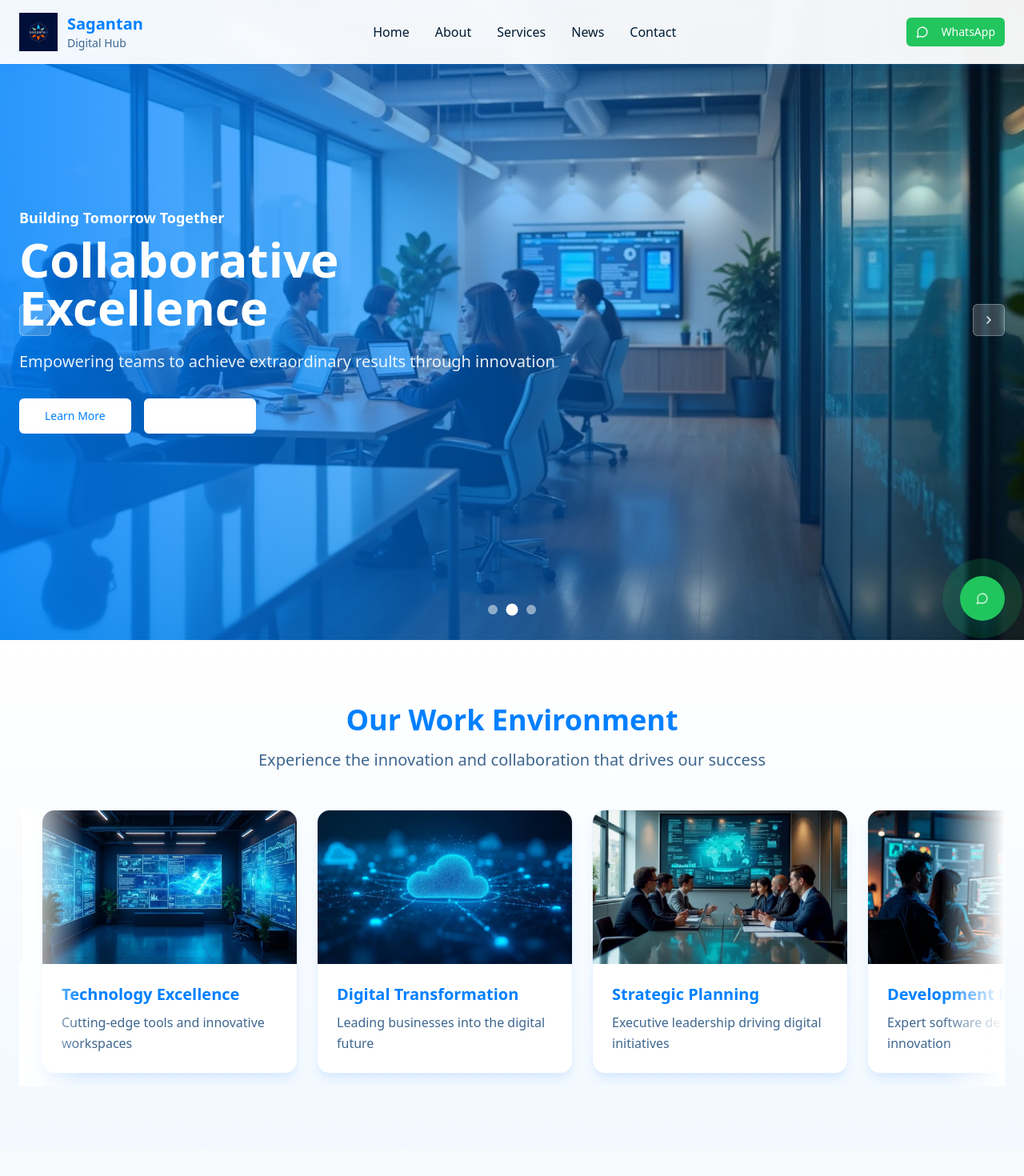
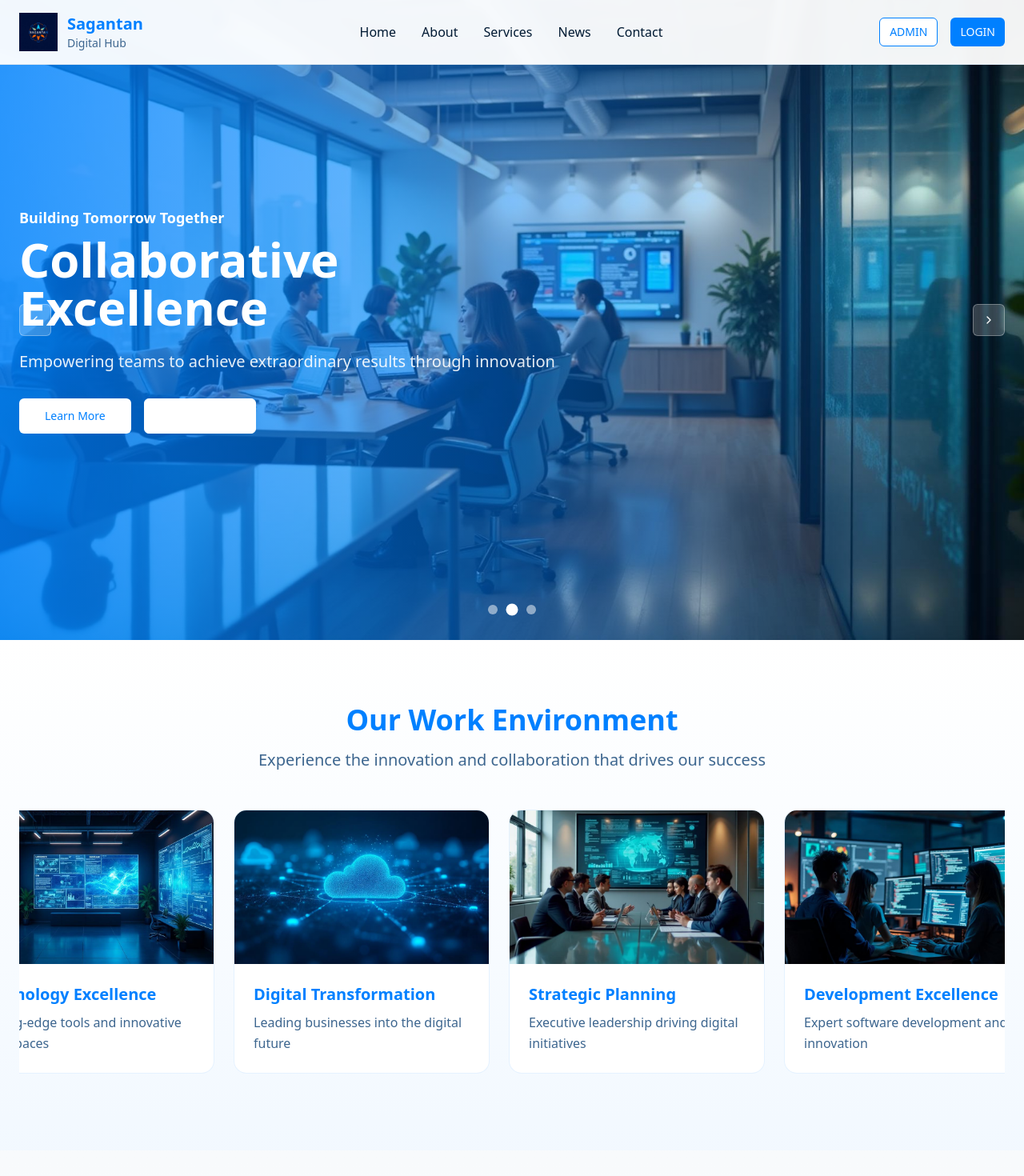
Before and after one commit to chandrbhan12/sagantan-digital-hub, a React (Vite) app: page / in a window 1280 px wide. Shown: the top 1470 px of the page at 80% size. Built offline with nearby package versions, Linux system fonts and the light colour scheme.

Commit message:
Remove shadows and WhatsApp, add buttons
Removes shadows from the header and floating WhatsApp button. Adds "Admin" and "Login" buttons to the header. Addresses slider issues.

```diff
--- a/src/components/Header.tsx
+++ b/src/components/Header.tsx
@@ -1,5 +1,5 @@
 import { useState } from 'react';
-import { Menu, X, MessageCircle } from 'lucide-react';
+import { Menu, X } from 'lucide-react';
 import { Button } from '@/components/ui/button';
 import sagantanLogo from '@/assets/sagantan-logo.png';
 
@@ -15,7 +15,7 @@ export const Header = () => {
   ];
 
   return (
-    <header className="fixed top-0 w-full bg-white/95 backdrop-blur-sm shadow-custom-md z-50 transition-all">
+    <header className="fixed top-0 w-full bg-white/95 backdrop-blur-sm border-b border-border z-50 transition-all">
       <div className="container mx-auto px-6">
         <div className="flex items-center justify-between h-20">
           {/* Logo */}
@@ -40,15 +40,20 @@ export const Header = () => {
             ))}
           </nav>
 
-          {/* WhatsApp & Menu */}
+          {/* Admin & Login & Menu */}
           <div className="flex items-center gap-4">
             <Button
               size="sm"
-              className="bg-green-500 hover:bg-green-600 text-white"
-              onClick={() => window.open('https://wa.me/+1234567890', '_blank')}
+              variant="outline"
+              className="border-primary text-primary hover:bg-primary hover:text-white"
             >
-              <MessageCircle className="h-4 w-4 mr-2" />
-              WhatsApp
+              ADMIN
+            </Button>
+            <Button
+              size="sm"
+              className="bg-primary text-white hover:bg-primary/90"
+            >
+              LOGIN
             </Button>
 
             <Button
--- a/src/components/ImageSlider.tsx
+++ b/src/components/ImageSlider.tsx
@@ -76,31 +76,26 @@ export const ImageSlider: React.FC = () => {
     setTimeout(() => setIsAutoScrolling(true), 3000);
   }, [scrollToPosition]);
 
-  // Infinite auto-scroll functionality
+  // Fixed infinite auto-scroll functionality
   useEffect(() => {
     if (!isAutoScrolling) return;
 
+    const container = scrollContainerRef.current;
+    if (!container) return;
+
     const startAutoScroll = () => {
-      const container = scrollContainerRef.current;
-      if (!container) return;
-
       intervalRef.current = setInterval(() => {
         const maxScrollLeft = container.scrollWidth - container.clientWidth;
         const currentScroll = container.scrollLeft;
 
-        // If we're at the end, smoothly scroll back to beginning
-        if (currentScroll >= maxScrollLeft - 10) {
-          setTimeout(() => {
-            container.scrollTo({ left: 0, behavior: 'smooth' });
-          }, 500);
+        // If we're at the end, instantly reset to beginning for seamless loop
+        if (currentScroll >= maxScrollLeft - 1) {
+          container.scrollLeft = 0;
         } else {
-          // Continue scrolling forward
-          container.scrollTo({
-            left: currentScroll + 1,
-            behavior: 'auto'
-          });
+          // Continue scrolling forward smoothly
+          container.scrollLeft += 2;
         }
-      }, 20); // Smooth continuous scrolling
+      }, 30); // Smooth scrolling speed
     };
 
     startAutoScroll();
@@ -145,7 +140,7 @@ export const ImageSlider: React.FC = () => {
             {[...galleryImages, ...galleryImages].map((image, index) => (
               <div
                 key={`${image.id}-${index}`}
-                className="flex-shrink-0 w-80 bg-white rounded-2xl shadow-custom-lg hover:shadow-custom-xl transition-all duration-300 hover:-translate-y-2 group/card overflow-hidden border border-primary/10"
+                className="flex-shrink-0 w-80 bg-white rounded-2xl border border-primary/10 hover:border-primary/20 transition-all duration-300 hover:-translate-y-1 group/card overflow-hidden"
               >
                 <div className="relative h-48 overflow-hidden">
                   <img
@@ -171,7 +166,7 @@ export const ImageSlider: React.FC = () => {
           <Button
             variant="outline"
             size="icon"
-            className="absolute left-0 top-1/2 -translate-y-1/2 bg-white/95 border-primary/20 shadow-custom-md opacity-0 group-hover:opacity-100 transition-all duration-300 hover:bg-primary hover:text-white hover:border-primary"
+            className="absolute left-0 top-1/2 -translate-y-1/2 bg-white/95 border-primary/20 opacity-0 group-hover:opacity-100 transition-all duration-300 hover:bg-primary hover:text-white hover:border-primary"
             onClick={() => scroll('left')}
           >
             <ChevronLeft className="h-5 w-5" />
@@ -180,15 +175,12 @@ export const ImageSlider: React.FC = () => {
           <Button
             variant="outline"
             size="icon"
-            className="absolute right-0 top-1/2 -translate-y-1/2 bg-white/95 border-primary/20 shadow-custom-md opacity-0 group-hover:opacity-100 transition-all duration-300 hover:bg-primary hover:text-white hover:border-primary"
+            className="absolute right-0 top-1/2 -translate-y-1/2 bg-white/95 border-primary/20 opacity-0 group-hover:opacity-100 transition-all duration-300 hover:bg-primary hover:text-white hover:border-primary"
             onClick={() => scroll('right')}
           >
             <ChevronRight className="h-5 w-5" />
           </Button>
 
-          {/* Gradient Overlays */}
-          <div className="absolute left-0 top-0 w-20 h-full bg-gradient-to-r from-white via-white/50 to-transparent pointer-events-none" />
-          <div className="absolute right-0 top-0 w-20 h-full bg-gradient-to-l from-white via-white/50 to-transparent pointer-events-none" />
         </div>
       </div>
     </section>
--- a/src/pages/Index.tsx
+++ b/src/pages/Index.tsx
@@ -5,7 +5,6 @@ import { ObjectivesSection } from '@/components/ObjectivesSection';
 import { SlogansSection } from '@/components/SlogansSection';
 import { NewsSection } from '@/components/NewsSection';
 import { Footer } from '@/components/Footer';
-import { WhatsAppFloat } from '@/components/WhatsAppFloat';
 
 const Index = () => {
   return (
@@ -21,7 +20,6 @@ const Index = () => {
         <NewsSection />
       </main>
       <Footer />
-      <WhatsAppFloat />
     </div>
   );
 };
```
